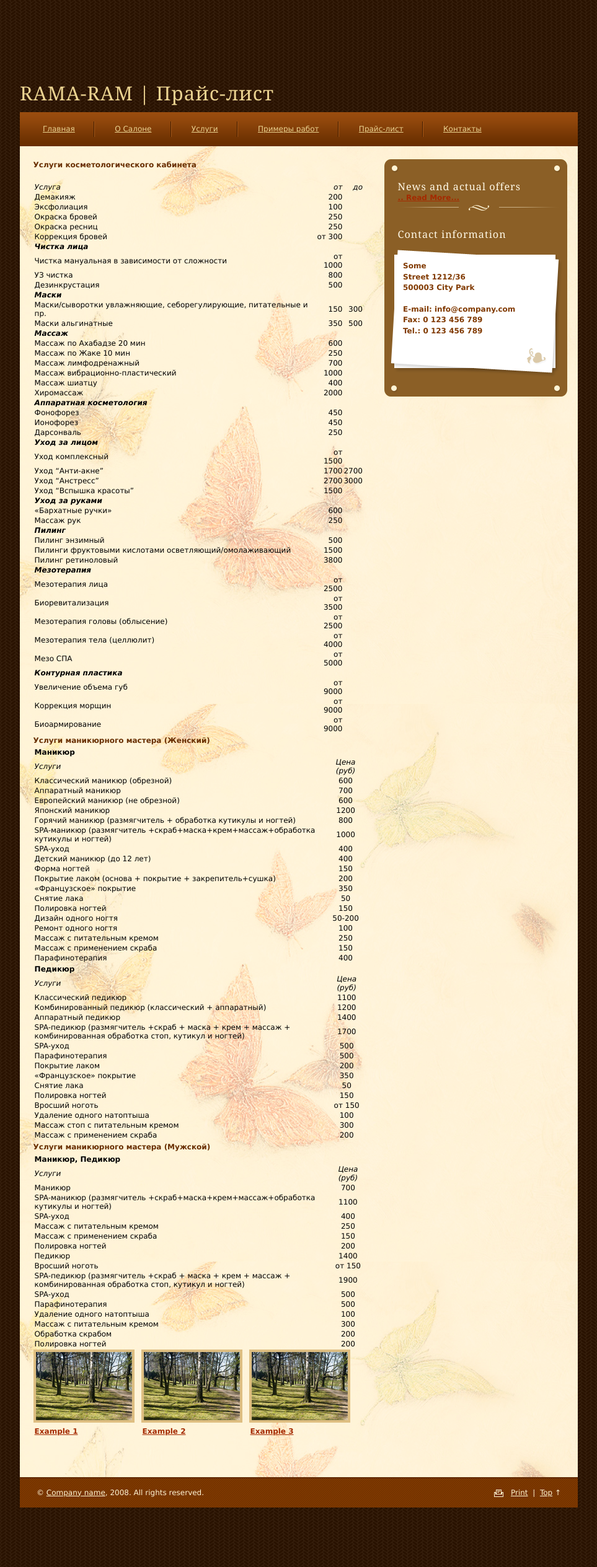
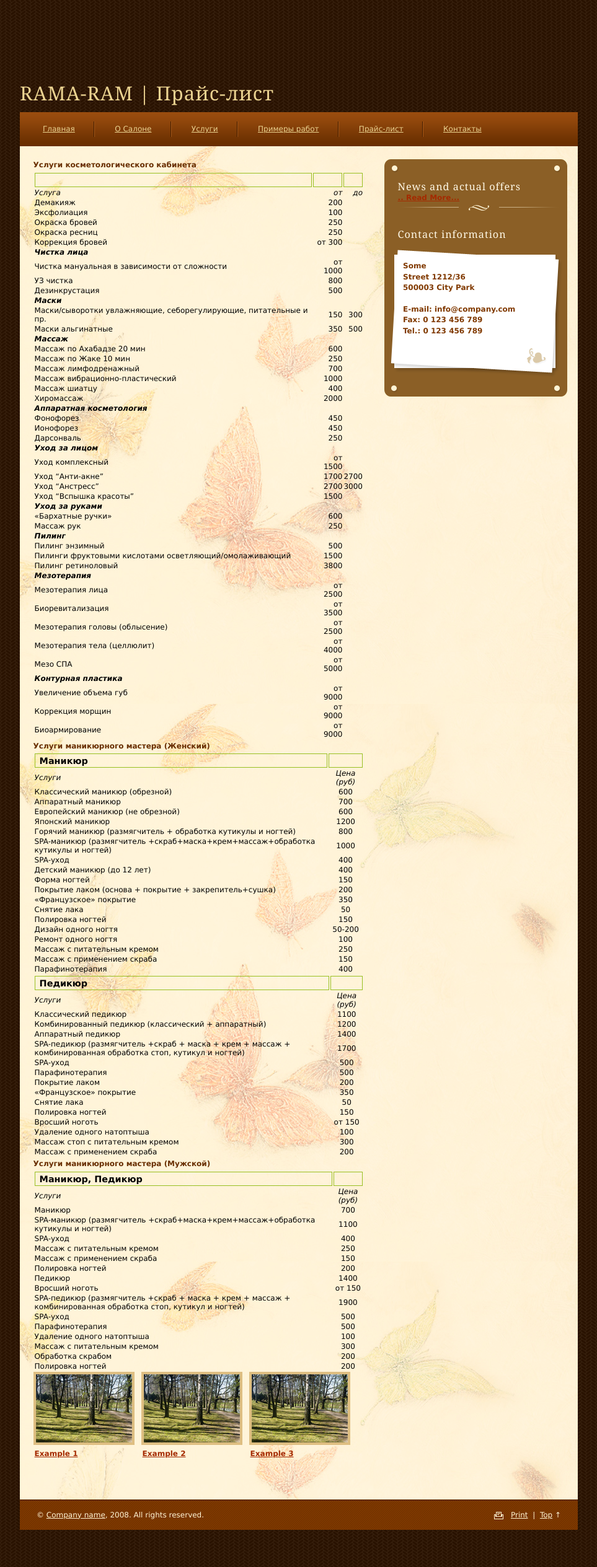
Before and after one commit to hairstyle/hairstyle.github.com, a Jekyll site: the page built from price-list.md, in a window 1280 px wide. Shown: the whole page at 62% size, without its empty margins (158-1121 px from the left). Built offline with Jekyll 4.4.1, drawn with Linux system fonts in a browser that asks for light colours.

Commit message:
Change CSS, Add tables

```diff
--- a/css/style.css
+++ b/css/style.css
@@ -435,3 +435,17 @@
 #light-link {
 font-weight: normal;
 }
+
+#Tables
+td, th {
+font-size:1.2em;
+border:1px solid #98bf21;
+padding:3px 7px 2px 7px;
+}
+
+tr.alt td {
+color:#000;
+
+background-color:#EAF2D3;
+
+}
```
